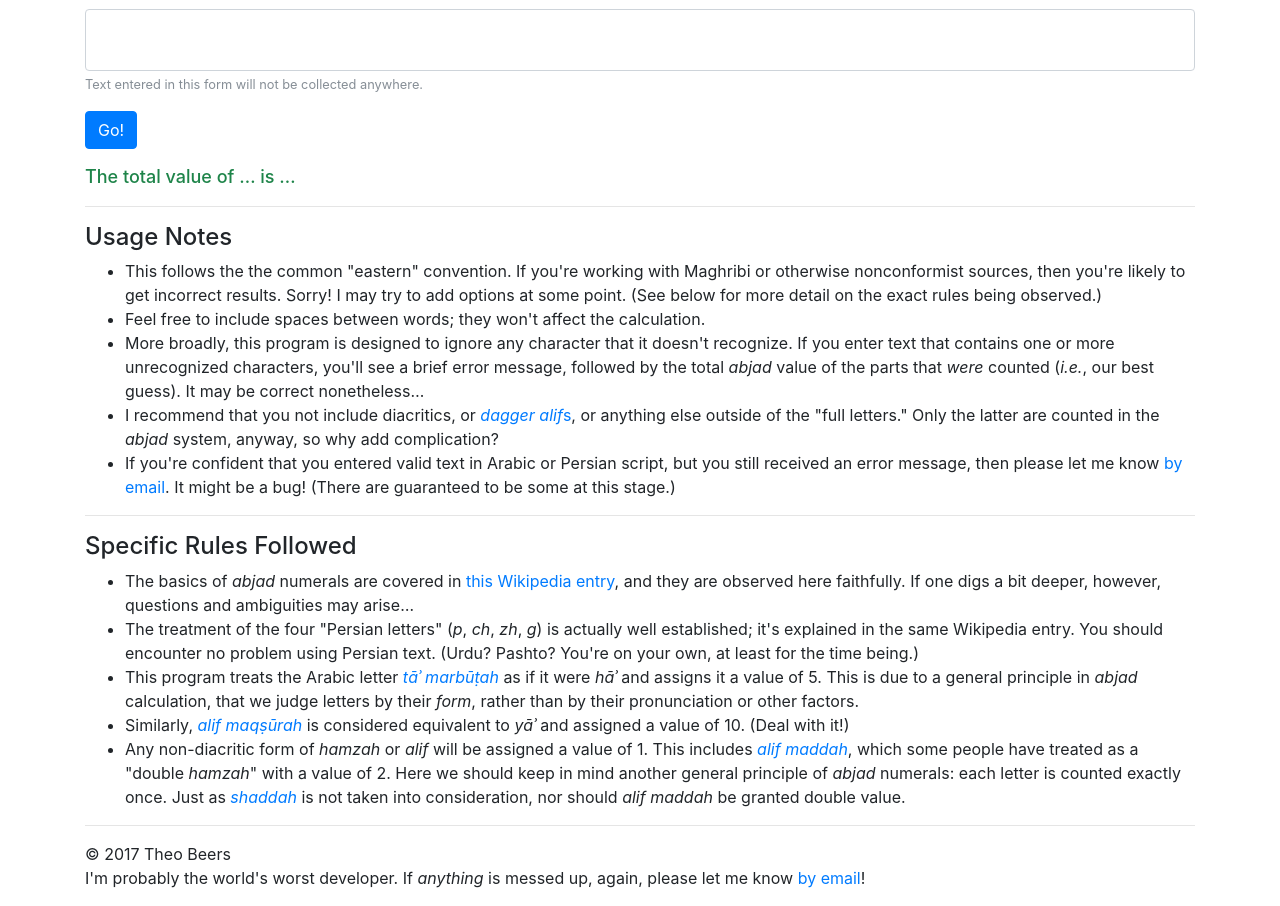
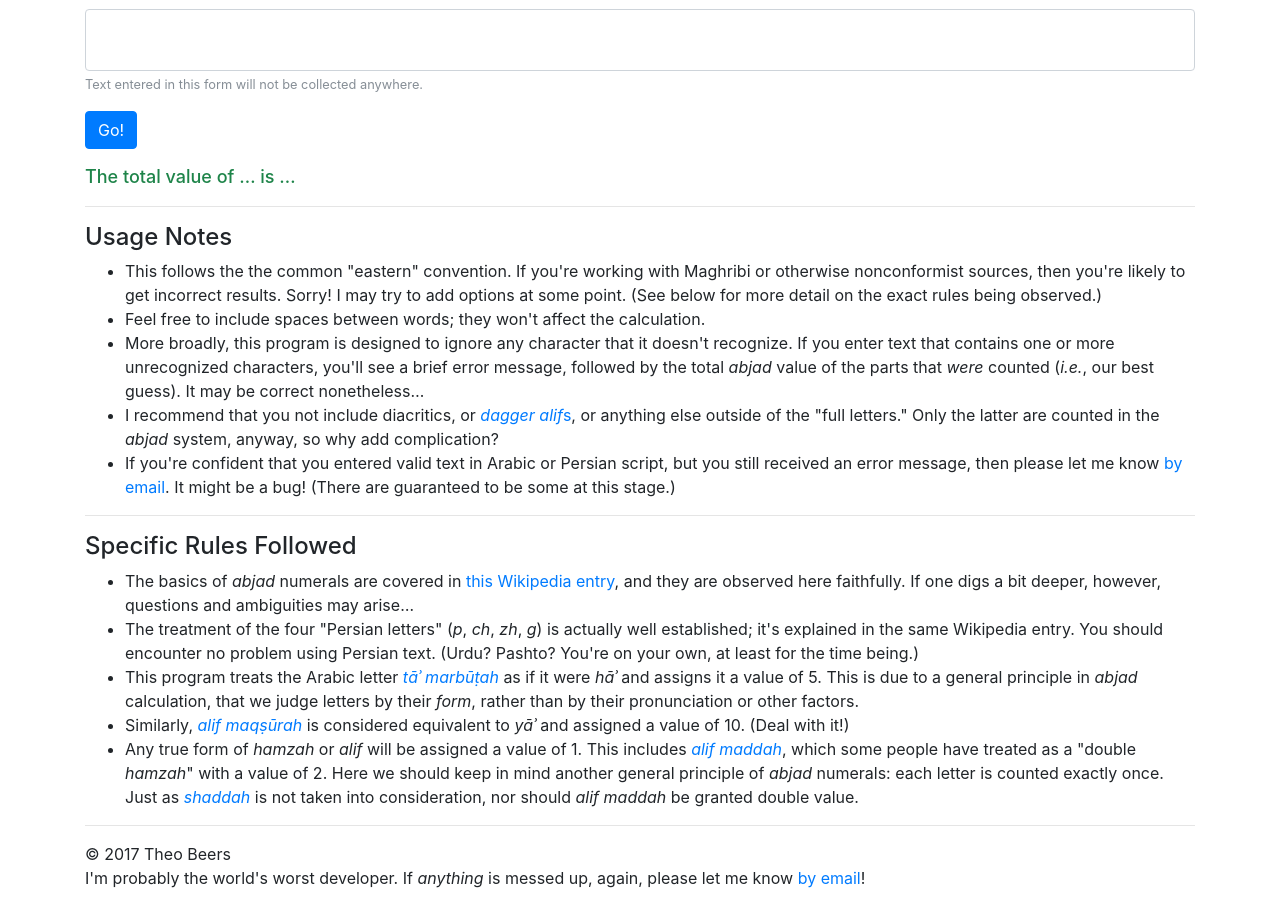
Before and after one commit to theodore-s-beers/abjadcalc, a plain HTML site: page index.html in a window 1280 px wide. Shown: the part 111-1017 px from the top of the page. Drawn offline with nearby package versions, Linux system fonts and the light colour scheme; a web font is replaced by a local one.

Commit message:
Add files via upload

```diff
--- a/index.html
+++ b/index.html
@@ -66,7 +66,7 @@
       own, at least for the time being.)</li>
     <li>This program treats the Arabic letter <a href="https://en.wiktionary.org/wiki/%D8%A9" target="_blank" rel="noopener"><em>tāʾ marbūṭah</em></a> as if it were <em>hāʾ</em> and assigns it a value of 5. This is due to a general principle in <em>abjad</em>      calculation, that we judge letters by their <em>form</em>, rather than by their pronunciation or other factors.</li>
     <li>Similarly, <a href="https://en.wikibooks.org/wiki/Arabic/LearnRW/alif_Maksoorah" target="_blank" rel="noopener"><em>alif maqṣūrah</em></a> is considered equivalent to <em>yāʾ</em> and assigned a value of 10. (Deal with it!)</li>
-    <li>Any non-diacritic form of <em>hamzah</em> or <em>alif</em> will be assigned a value of 1. This includes <a href="https://en.wiktionary.org/wiki/maddah" target="_blank" rel="noopener"><em>alif maddah</em></a>, which some people have treated as a "double
+    <li>Any true form of <em>hamzah</em> or <em>alif</em> will be assigned a value of 1. This includes <a href="https://en.wiktionary.org/wiki/maddah" target="_blank" rel="noopener"><em>alif maddah</em></a>, which some people have treated as a "double
       <em>hamzah</em>" with a value of 2. Here we should keep in mind another general principle of <em>abjad</em> numerals: each letter is counted exactly once. Just as <a href="https://en.wikipedia.org/wiki/Shadda" target="_blank" rel="noopener"><em>shaddah</em></a>      is not taken into consideration, nor should <em>alif maddah</em> be granted double value.</li>
   </ul>
   <hr>
```
